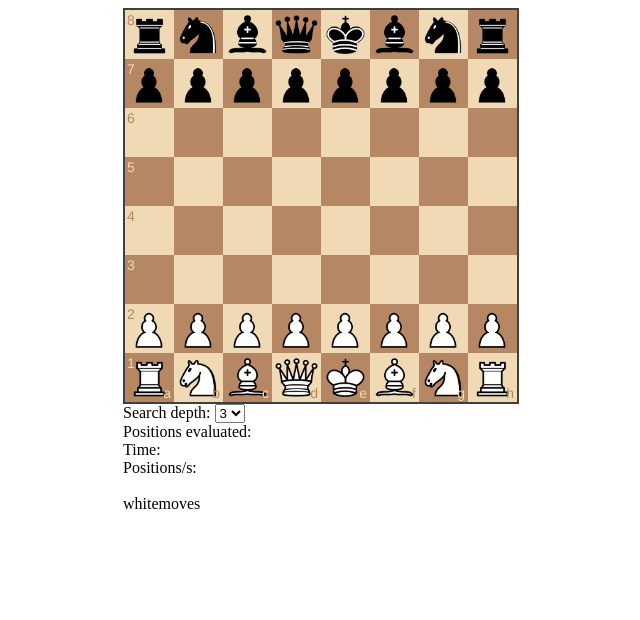
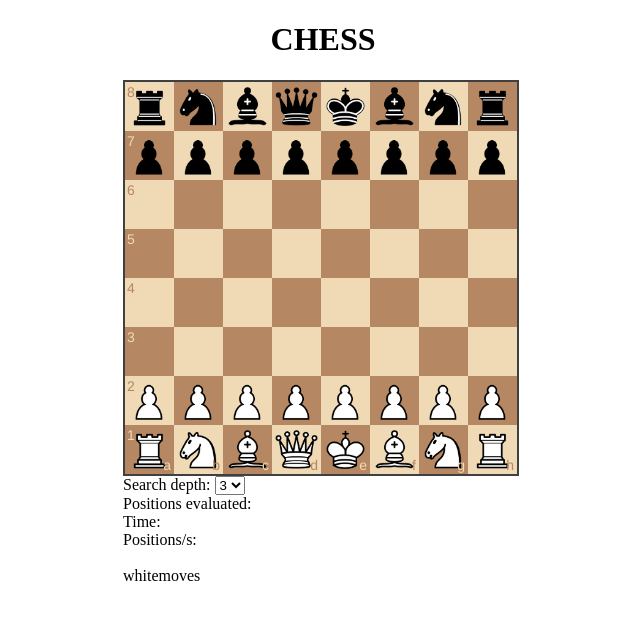
Before and after one commit to paranoid619/chess-game, a website: page index.html in a window 1280 px wide. Shown: the whole page, without its empty margins (317-957 px from the left). Drawn offline with Linux system fonts and the light colour scheme.

Commit message:
added heading

```diff
--- a/index.html
+++ b/index.html
@@ -6,7 +6,11 @@
     <link rel="stylesheet" href="style.css">
 </head>
 <body>
+    <h1 style="text-align: center;">CHESS</h1>
 <div id="board" class="board"></div>
+
+
+
 <div class="info">
 
     Search depth:
```
